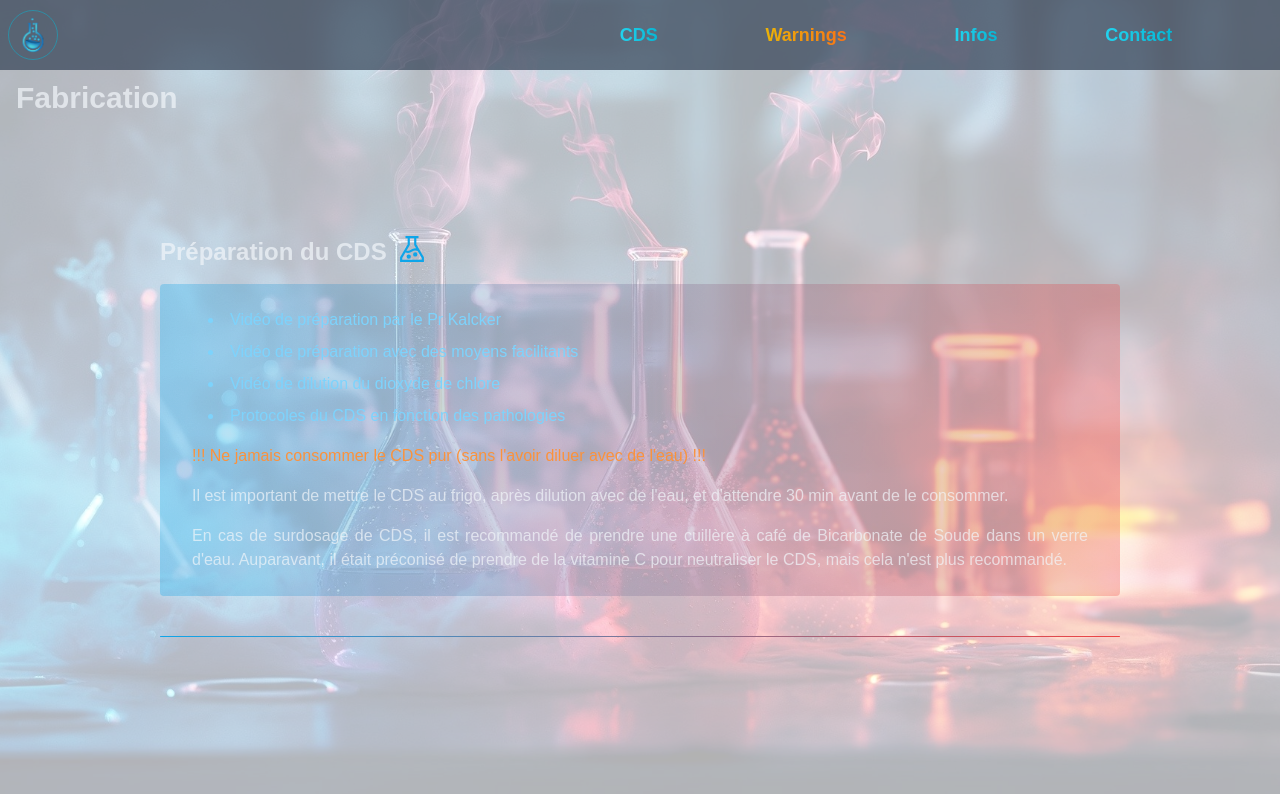
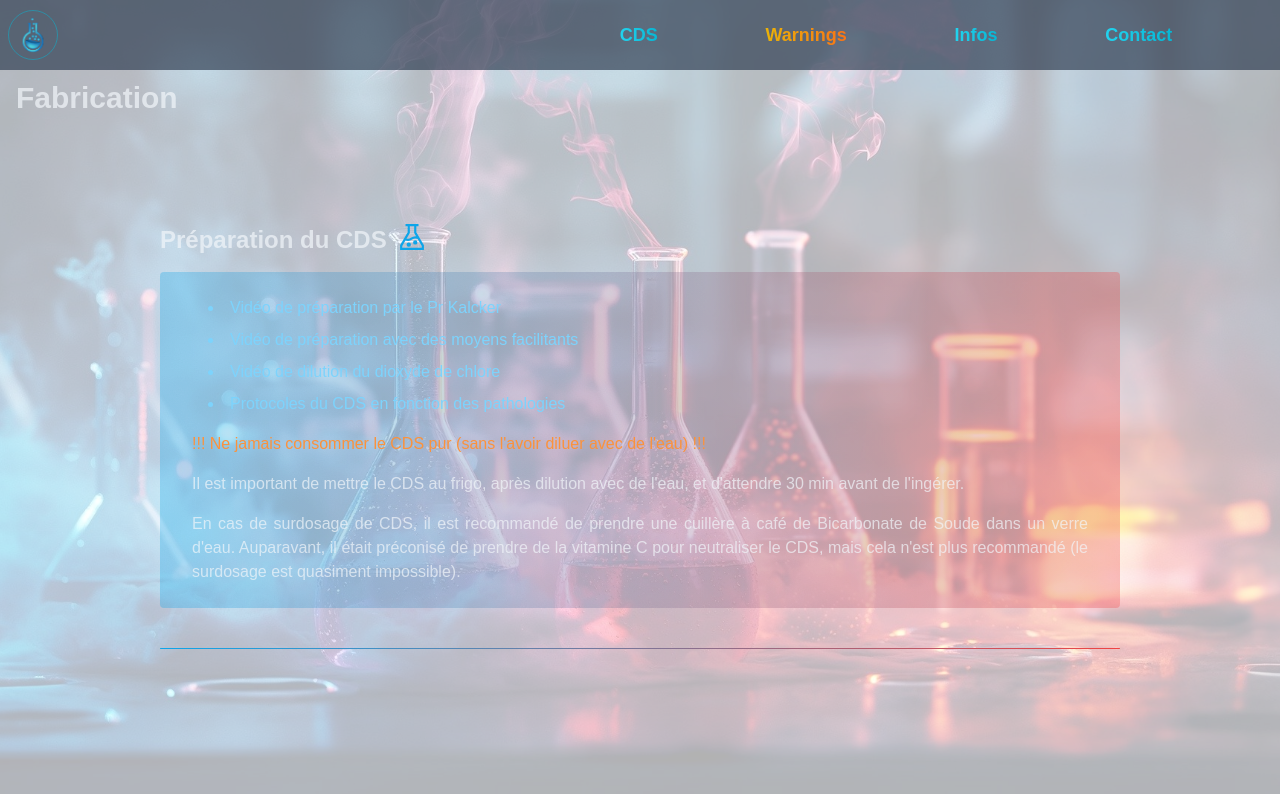
Before and after one commit to TLRKiliann/app-ttt, a Next.js app in the folder my-app/: page /fabrication in a window 1280 px wide. Shown: the top 794 px of the page. Built offline with nearby package versions, Linux system fonts and the light colour scheme.

Commit message:
some changes

```diff
--- a/my-app/app/contact/page.tsx
+++ b/my-app/app/contact/page.tsx
@@ -23,11 +23,7 @@ export default function Contact(): JSX.Element {
                 />
             </div>
 
-            <div className='pt-20'>
-                <h1 className='text-2xl md:text-3xl font-bold pl-4'>Contact</h1>
-            </div>
-
-            <div className='flex flex-col items-center justify-center w-full h-[80vh] text-lg m-auto animate-up-start'>
+            <div className='flex flex-col items-center justify-center w-full h-[100vh] text-lg m-auto pt-20 animate-up-start'>
 
                 <EmailComp />
 
--- a/my-app/app/fabrication/page.tsx
+++ b/my-app/app/fabrication/page.tsx
@@ -63,11 +63,14 @@ export default function About(): JSX.Element {
 
                     <p className='text-justify text-orange-400 mt-4'>!!! Ne jamais consommer le CDS pur (sans l&apos;avoir diluer avec de l&apos;eau) !!!</p>
 
-                    <p className="text-justify my-4">Il est important de mettre le CDS au frigo, après dilution avec de l&apos;eau, et d&apos;attendre 30 min avant de le consommer.</p>
+                    <p className="text-justify my-4">
+                        Il est important de mettre le CDS au frigo, après dilution avec de l&apos;eau, et d&apos;attendre 30 min avant de l&apos;ingérer.
+                    </p>
 
                     <p className='text-justify'>
                         En cas de surdosage de CDS, il est recommandé de prendre une cuillère à café de Bicarbonate de Soude dans un verre d&apos;eau.
-                        Auparavant, il était préconisé de prendre de la vitamine C pour neutraliser le CDS, mais cela n&apos;est plus recommandé.
+                        Auparavant, il était préconisé de prendre de la vitamine C pour neutraliser le CDS, mais cela n&apos;est plus recommandé
+                        (le surdosage est quasiment impossible).
                     </p>
                 </div>
 
--- a/my-app/app/globals.css
+++ b/my-app/app/globals.css
@@ -15,9 +15,30 @@
 }
 
 body {
+  margin: 0;
+  padding: 0;
+  box-sizing: border-box;
+  scroll-behavior: smooth;
+  overflow-x: hidden;
+  overflow-y: scroll;
   color: var(--foreground);
   background: var(--background);
   font-family: Arial, Helvetica, sans-serif;
+}
+
+body::-webkit-scrollbar {
+  width: 7px;
+}
+body::-webkit-scrollbar-track {
+  background: #333;
+  border-radius: 10px;
+}
+body::-webkit-scrollbar-thumb {
+  background: rgba(69, 166, 224, 0.7);
+  border-radius: 10px;
+}
+body::-webkit-scrollbar-thumb:hover {
+  background: slategray;
 }
 
 @layer utilities {
--- a/my-app/app/interactions/page.tsx
+++ b/my-app/app/interactions/page.tsx
@@ -23,7 +23,7 @@ export default function Interactions(): JSX.Element {
             </div>
 
             <div className='pt-20'>
-                <h1 className='text-2xl md:text-3xl font-bold pl-4'>Intercations</h1>
+                <h1 className='text-2xl md:text-3xl font-bold pl-4'>Interactions</h1>
             </div>
 
             <div className="flex flex-col items-center justify-center w-full h-full md:h-[75vh] mt-10 md:mt-20 px-4 md:px-40 pb-10 animate-slice-appear">
--- a/my-app/app/page.tsx
+++ b/my-app/app/page.tsx
@@ -25,7 +25,12 @@ export default function Home(): JSX.Element {
       </div>
 
       <div className="flex items-center justify-center w-full mt-2">
-        <Image src={imgCds} width={600} height={330} alt="no molecule img" className="w-[450px] h-auto drop-shadow-cyan animate-pulse object-cover" />
+        <Image
+          src={imgCds}
+          width={600}
+          height={330}
+          alt="no molecule img"
+          className="w-[450px] h-auto drop-shadow-cyan opacity-50 object-cover" />
       </div>
 
       <div className="w-full h-full px-4 md:px-40 pb-10 animate-up-start">
--- a/my-app/app/precautions/page.tsx
+++ b/my-app/app/precautions/page.tsx
@@ -23,7 +23,7 @@ export default function Precautions(): JSX.Element {
             </div>
 
             <div className='pt-20'>
-                <h1 className='text-2xl md:text-3xl font-bold pl-4'>Precautions</h1>
+                <h1 className='text-2xl md:text-3xl font-bold pl-4'>Précautions</h1>
             </div>
 
             <div className="flex flex-col items-center justify-center w-full h-full md:h-[75vh] mt-10 md:mt-20 px-4 md:px-40 pb-10 animate-slice-appear">
--- a/my-app/app/repas/page.tsx
+++ b/my-app/app/repas/page.tsx
@@ -36,10 +36,10 @@ export default function Repas(): JSX.Element {
                 </div>
 
                 <div className="w-full bg-gradient-to-r from-sky-500/30 to-red-500/30 px-10 py-8 rounded">
-                    <h3 className='max-w-fit text-lg font-bold text-transparent bg-clip-text bg-gradient-to-r from-yellow-500 via-emerald-500 to-purple-500'>Avant les repas :</h3>
+                    <h3 className='max-w-fit text-lg font-bold text-sky-300/70'>Avant les repas :</h3>
                     <p>- Arrêter le CDS au moins 20 à 40 minutes avant de manger.</p>
                     <br />
-                    <h3 className='max-w-fit text-lg font-bold text-transparent bg-clip-text bg-gradient-to-r from-yellow-500 via-emerald-500 to-purple-500'>Après les repas :</h3>
+                    <h3 className='max-w-fit text-lg font-bold text-sky-300/70'>Après les repas :</h3>
                     <p>- Attendre 1 heure avant de reprendre le CDS.</p>
                 </div>
 
```
